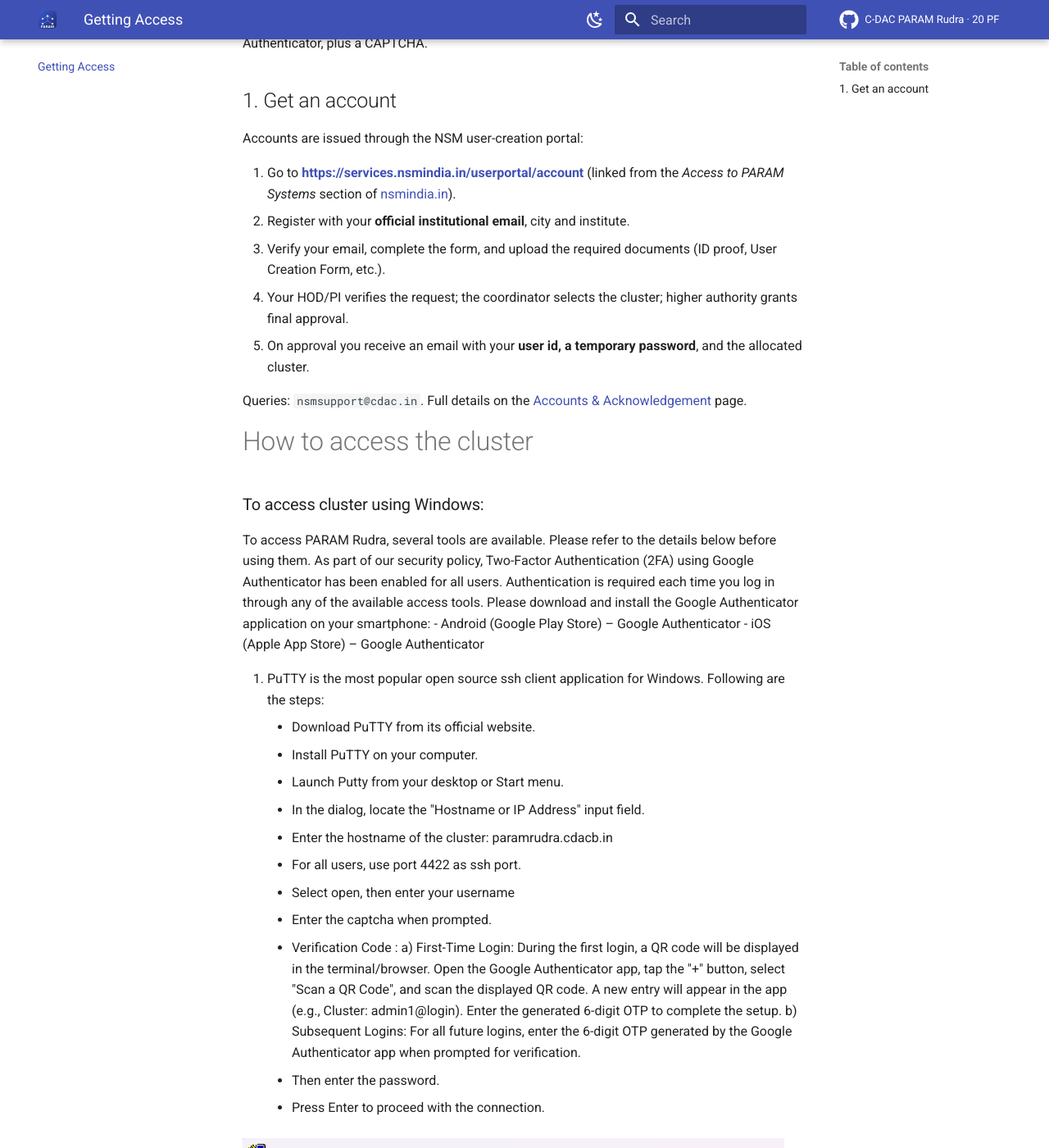
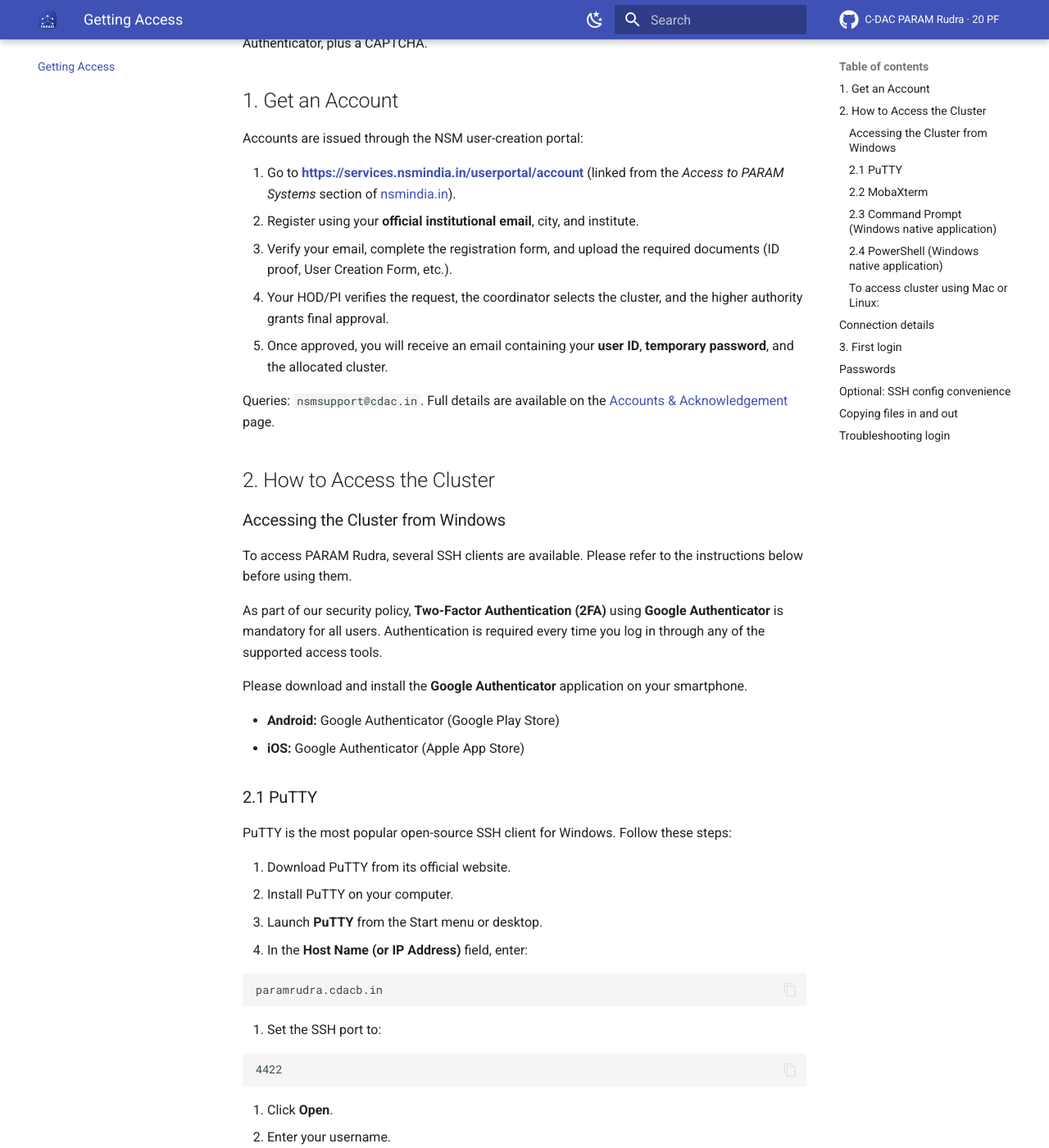
Before and after one commit to samcom12/paramrudra-user-manual, an MkDocs documentation site: the page built from docs/access.md, in a window 1280 px wide and 1400 px high, scrolled down 310 px. Shown: the whole window at 82% size. Built offline with MkDocs 1.6.1 and Material for MkDocs 9.7.7, drawn with Linux system fonts in a browser that asks for light colours; comment, search, counter and statistics services are not loaded; some of the changed text lies outside the part shown.

Commit message:
changes in access, config, spack pages

````diff
--- a/docs/access.md
+++ b/docs/access.md
@@ -1,82 +1,131 @@
 # Getting Access
 
-This page explains how to obtain an account and connect to **PARAM Rudra** over
-SSH. Access uses **password authentication protected by Two-Factor Authentication
-(2FA)** with Google Authenticator, plus a CAPTCHA.
+This page explains how to obtain an account and connect to **PARAM Rudra** over SSH. Access uses **password authentication protected by Two-Factor Authentication (2FA)** with Google Authenticator, plus a CAPTCHA.
 
-## 1. Get an account
+## 1. Get an Account
 
 Accounts are issued through the NSM user-creation portal:
 
-1. Go to **<https://services.nsmindia.in/userportal/account>** (linked from the
-   *Access to PARAM Systems* section of [nsmindia.in](https://nsmindia.in)).
-2. Register with your **official institutional email**, city and institute.
-3. Verify your email, complete the form, and upload the required documents
-   (ID proof, User Creation Form, etc.).
-4. Your HOD/PI verifies the request; the coordinator selects the cluster; higher
-   authority grants final approval.
-5. On approval you receive an email with your **user id, a temporary password**,
-   and the allocated cluster.
+1. Go to **<https://services.nsmindia.in/userportal/account>** (linked from the *Access to PARAM Systems* section of [nsmindia.in](https://nsmindia.in)).
+2. Register using your **official institutional email**, city, and institute.
+3. Verify your email, complete the registration form, and upload the required documents (ID proof, User Creation Form, etc.).
+4. Your HOD/PI verifies the request, the coordinator selects the cluster, and the higher authority grants final approval.
+5. Once approved, you will receive an email containing your **user ID**, **temporary password**, and the allocated cluster.
 
-Queries: `nsmsupport@cdac.in`. Full details on the
-[Accounts & Acknowledgement](acknowledgement.md) page.
+Queries: `nsmsupport@cdac.in`. Full details are available on the [Accounts & Acknowledgement](acknowledgement.md) page.
 
-# How to access the cluster
+## 2. How to Access the Cluster
 
-### To access cluster using Windows:
-To access PARAM Rudra, several tools are available. Please refer to the details below before using them.
-As part of our security policy, Two-Factor Authentication (2FA) using Google Authenticator has been enabled for all users. Authentication is required each time you log in through any of the available access tools.
-Please download and install the Google Authenticator application on your smartphone:
-- Android (Google Play Store) – Google Authenticator
-- iOS (Apple App Store) – Google Authenticator
+### Accessing the Cluster from Windows
 
-1. PuTTY is the most popular open source ssh client application for Windows. Following are the steps:
-    - Download PuTTY from its official website.
-    - Install PuTTY on your computer.
-    - Launch Putty from your desktop or Start menu.
-    - In the dialog, locate the "Hostname or IP Address" input field.
-    - Enter the hostname of the cluster: paramrudra.cdacb.in
-    - For all users, use port 4422 as ssh port.
-    - Select open, then enter your username
-    - Enter the captcha when prompted.
-    - Verification Code :
-         a) First-Time Login: During the first login, a QR code will be displayed in the terminal/browser. Open the Google Authenticator app, tap the "+" button, select "Scan a QR Code", and scan the displayed QR code. A new entry will appear in the app (e.g., Cluster: admin1@login). Enter the generated 6-digit OTP to complete the setup.
-         b) Subsequent Logins: For all future logins, enter the 6-digit OTP generated by the Google Authenticator app when prompted for verification.
-    - Then enter the password.
-    - Press Enter to proceed with the connection.
+To access PARAM Rudra, several SSH clients are available. Please refer to the instructions below before using them.
 
+As part of our security policy, **Two-Factor Authentication (2FA)** using **Google Authenticator** is mandatory for all users. Authentication is required every time you log in through any of the supported access tools.
 
-![ A snapshot of command using Putty](assets/img/puTTY1.png){ loading=lazy }
+Please download and install the **Google Authenticator** application on your smartphone.
 
+- **Android:** Google Authenticator (Google Play Store)
+- **iOS:** Google Authenticator (Apple App Store)
 
-![ A snapshot of command using Putty](assets/img/puTTY2.png){ loading=lazy }
+### 2.1 PuTTY
 
+PuTTY is the most popular open-source SSH client for Windows. Follow these steps:
 
-2. Another popular tool is MobaXterm, which is a third party freely available tool which can be used to access the HPC system and transfer files to the PARAM Rudra system through your local systems (laptop/desktop).
-Here are the steps:
-- Download MobaXterm from its official website.
-- Install MobaXterm on your computer.
-- Launch MobaXterm from your desktop or Start menu.
-- Click on the "Session" button in MobaXterm.
-- Enter the hostname, along with your username.
-- For all users, use port 4422 as ssh port.
-- Enter the captcha when prompted.
-- Verification Code :
-     a) First-Time Login: During the first login, a QR code will be displayed in the terminal/browser. Open the Google Authenticator app, tap - the "+" button, select "Scan a QR Code", and scan the displayed QR code. A new entry will appear in the app (e.g., Cluster: admin1@login). - Enter the generated 6-digit OTP to complete the setup.
-     b) Subsequent Logins: For all future logins, enter the 6-digit OTP generated by the Google Authenticator app when prompted for verification.
-- Then enter the password.
-- Press Enter to proceed with the connection.
+1. Download PuTTY from its official website.
+2. Install PuTTY on your computer.
+3. Launch **PuTTY** from the Start menu or desktop.
+4. In the **Host Name (or IP Address)** field, enter:
 
+   ```text
+   paramrudra.cdacb.in
+   ```
 
-![ A snapshot of command using MobaXterm](assets/img/Moba1.png){ loading=lazy }
+5. Set the SSH port to:
 
+   ```text
+   4422
+   ```
 
-![ A snapshot of command using MobaXterm](assets/img/Moba2.png){ loading=lazy }
+6. Click **Open**.
+7. Enter your username.
+8. Enter the CAPTCHA when prompted.
+9. Complete the verification process:
 
+    **a) First-Time Login**
 
-3. Command Prompt (Windows native application)
+    During your first login, a QR code will be displayed in the terminal window. Open the Google Authenticator application, tap the **+** icon, select **Scan a QR Code**, and scan the displayed QR code. A new entry (for example, `Cluster: admin1@login`) will appear in the application. Enter the generated 6-digit OTP to complete the setup.
+
+    **b) Subsequent Logins**
+
+    During future logins, enter the 6-digit OTP generated by the Google Authenticator application when prompted.
+
+10. Enter your password.
+11. Press **Enter** to complete the login.
+
+![PuTTY login screen](assets/img/puTTY1.png){ loading=lazy }
+
+*Figure 1. PuTTY login screen.*
+
+![PuTTY authentication screen](assets/img/puTTY2.png){ loading=lazy }
+
+*Figure 2. PuTTY authentication screen.*
+
+### 2.2 MobaXterm
+
+MobaXterm is another popular third-party application that can be used to access the PARAM Rudra system and transfer files between your local computer and the cluster.
+
+Follow these steps:
+
+1. Download MobaXterm from its official website.
+2. Install MobaXterm.
+3. Launch MobaXterm.
+4. Click **Session**.
+5. Enter the cluster hostname along with your username.
+6. Set the SSH port to **4422**.
+7. Enter the CAPTCHA when prompted.
+8. Complete the verification process:
+
+    **a) First-Time Login**
+
+    During your first login, a QR code will be displayed. Open Google Authenticator, tap the **+** icon, select **Scan a QR Code**, scan the QR code, and enter the generated 6-digit OTP.
+
+    **b) Subsequent Logins**
+
+    Enter the 6-digit OTP generated by the Google Authenticator application.
+
+9. Enter your password.
+10. Press **Enter** to complete the login.
+
+![MobaXterm login screen](assets/img/Moba1.png){ loading=lazy }
+
+*Figure 3. MobaXterm login screen.*
+
+![MobaXterm authentication screen](assets/img/Moba2.png){ loading=lazy }
+
+*Figure 4. MobaXterm authentication screen.*
+
+### 2.3 Command Prompt (Windows native application)
 This is a native tool for Windows machines which can be used to transfer data from the PARAM Rudra system through your local systems (laptop/desktop).
 a)  To connect to a SSH server, open the terminal of command prompt and type the following command:
+
+  **ssh[username]@[hostname] –p 4422**
+
+  **For example, to connect to PARAM Rudra cluster:**
+
+  **ssh username@paramrudra.cdacb.in -p 4422**
+
+  b) Enter the CAPTCHA when prompted. For the first login, a QR code will be displayed in the terminal/browser. Open the Google Authenticator app, tap the "+" button, select "Scan a QR Code", and scan the displayed QR code. A new entry will appear in the app (e.g., Cluster: admin1@login). Enter the generated 6-digit OTP to complete the setup. For all subsequent logins, enter the 6-digit OTP generated by the Google Authenticator app when prompted for verification. Then enter your password and press Enter to proceed with the connection.
+<br>
+<br>
+<br>
+![ A snapshot of the "ssh" command using Windows command prompt.](assets/img/cmd.png){ loading=lazy }
+*Figure 5:  A snapshot of the "ssh" command using Windows command prompt*
+<br>
+<br>
+
+### 2.4 PowerShell (Windows native application)
+This is a native tool for Windows machines which could be used to transfer data from the PARAM Rudra system through your local systems (laptop/desktop).
+a)  To connect to a SSH server, open the terminal of PowerShell and type the following command:
 
 **ssh[username]@[hostname] –p 4422**
 
@@ -85,33 +134,31 @@ a)  To connect to a SSH server, open the terminal of command prompt and type the
 **ssh username@paramrudra.cdacb.in -p 4422**
 
 b) Enter the CAPTCHA when prompted. For the first login, a QR code will be displayed in the terminal/browser. Open the Google Authenticator app, tap the "+" button, select "Scan a QR Code", and scan the displayed QR code. A new entry will appear in the app (e.g., Cluster: admin1@login). Enter the generated 6-digit OTP to complete the setup. For all subsequent logins, enter the 6-digit OTP generated by the Google Authenticator app when prompted for verification. Then enter your password and press Enter to proceed with the connection.
-
-
-![ A snapshot of the "ssh" command using Windows command prompt.](assets/img/cmd.png){ loading=lazy }
-
-
-4. PowerShell (Windows native application)
-This is a native tool for Windows machines which could be used to transfer data from the PARAM Rudra system through your local systems (laptop/desktop).
-a)  To connect to a SSH server, open the terminal of PowerShell and type the following command:
-
-**ssh[username]@[hostname] –p 4422**
-**For example, to connect to PARAM Rudra cluster:**
-**ssh username@paramrudra.cdacb.in -p 4422**
-b) Enter the CAPTCHA when prompted. For the first login, a QR code will be displayed in the terminal/browser. Open the Google Authenticator app, tap the "+" button, select "Scan a QR Code", and scan the displayed QR code. A new entry will appear in the app (e.g., Cluster: admin1@login). Enter the generated 6-digit OTP to complete the setup. For all subsequent logins, enter the 6-digit OTP generated by the Google Authenticator app when prompted for verification. Then enter your password and press Enter to proceed with the connection.
-
+<br>
+<br>
 
 ![ A snapshot of the "ssh" command using Windows PowerShell.](assets/img/PowerShell.png){ loading=lazy }
-
+*Figure 6:  A snapshot of the "ssh" command using Windows PowerShell.*
+<br>
+<br>
 
 ### To access cluster using Mac or Linux:
 Both Mac and Linux systems provide a built-in SSH client, eliminating the need to install any additional package. To connect to a SSH server, open the terminal and type the following command:
-ssh[username]@[hostname] –p 4422
+
+**ssh[username]@[hostname] –p 4422**
+
 For example, to connect to PARAM Rudra cluster:
+
 `ssh username@paramrudra.cdacb.in -p 4422`
+
 Enter the CAPTCHA when prompted. For the first login, a QR code will be displayed in the terminal/browser. Open the Google Authenticator app, tap the "+" button, select "Scan a QR Code", and scan the displayed QR code. A new entry will appear in the app (e.g., Cluster: admin1@login). Enter the generated 6-digit OTP to complete the setup. For all subsequent logins, enter the 6-digit OTP generated by the Google Authenticator app when prompted for verification. Then enter your password and press Enter to proceed with the connection.
+
 After getting credentials you may access the cluster, please remember the following points:
+
 - When you log in to the cluster, you will land on the login nodes. The login node serves as the primary gateway to the rest of the cluster, housing a job scheduler (known as Slurm) and other applications for creating and submitting the job. You can submit jobs to the queue, and they will execute when the required resources become available.
+
 - Please refrain from running jobs directly on the login node. Login nodes are intended for compiling codes, transferring data and submitting jobs. If you run your job directly on the login node, it will be terminated.
+
 - By default, two directories are available (i.e. /home and /scratch). These directories are available on the login node as well as the other nodes on the cluster. /scratch is for temporary data storage, generally used to store data required for running jobs. Users are requested to regularly back up their own data in scratch directory. As per policy, any files not accessed in the last three months will be permanently deleted.
 
 
--- a/docs/configuration.md
+++ b/docs/configuration.md
@@ -66,8 +66,11 @@ is 13,824 CUDA cores and 160 GB of GPU memory per node.
 - Based on the Lustre parallel file system.
 - The storage subsystem provides a total usable capacity of 20 PiB Primary Storage and 10 PiB Archival Storage.
 - Of the 20 PiB primary storage, 18 PiB delivers a throughput of 150 GB/s, while the remaining 2 PiB is flash-based and provides a throughput of 500 GB/s.
+<br>
 
 ![PARAM Rudra Architecture Diagram  —](assets/img/ParamArchitecture.png){ loading=lazy }
+*Figure : PARAM Rudra Architecture Diagram.*
+<br>
 
 Storage is a **Lustre** parallel filesystem:
 
@@ -82,8 +85,21 @@ purge policy.
 
 ## Software stack
 
+**Software Stack** is an aggregation of software components that work together to accomplish various tasks. These tasks can range from facilitating users in executing their jobs to enabling system administrators to manage the system efficiently. Each software component within the stack is equipped with the necessary tools to achieve its specific task, and there may be multiple components of different flavors for different sub-tasks. Users have the flexibility to mix and match these components according to their preferences. For users, the primary focus is on preparing executables, executing them with their datasets, and visualizing the output. This typically involves compiling codes, linking them with communication libraries, math libraries, and numerical algorithm libraries, preparing executables, running them with desired datasets, monitoring job progress, collecting results, and visualizing output.
+
+System administrators, on the other hand, are concerned with ensuring optimal resource utilization. To achieve this, they may require installation tools, health-check tools for all components, efficient schedulers, and tools for resource allocation and usage monitoring.
+
+The software stack provided with this system has a wide range of software components that meet the needs of both users and administrators. Figure 2 illustrates the components of the software stack.
+
+C-CHAKSHU, a multi-cluster management tool designed to help administrators operate the HPC facility efficiently. It also enables the users to monitor system metrics relating to CPU, storage, interconnects, file system and application-specific utilization from a single dashboard. For more information, please follow the link:  **[CHAKSHU Dashboard](https://paramrudra.cdacb.in/chakshu-front)**.
+<br>
+<br>
+
+
 ![Software Stack -](assets/img/SoftwareStack.png){ loading=lazy}
-
+*Figure : Software Stack.*
+<br>
+<br>
 
 
 | Functional area | Component(s) |
@@ -102,7 +118,27 @@ purge policy.
 CPU, storage, interconnect, filesystem and application utilization from a single
 web dashboard.
 
-## Partitions (queues)
+## Resource Management
+
+This section explains how you interact with the resource manager. It covers information about the resource manager, the definition of nodes within partitions, job policies, scheduler information, the process of submitting jobs to the cluster, monitoring active jobs and getting useful information about resource usage.
+
+A cluster is a group of computers that work together to solve complex computational tasks and presents itself to the user as a single system. For the resources of a cluster (e.g. CPUs, GPUs, memory) to be used efficiently, a resource manager (also called workload manager or batch-queuing system) is important. While there are many different resource managers available, the resource manager at PARAM Rudra is SLURM. After submitting a job to the cluster, SLURM will try to fulfill the job’s resource request by allocating resources to the job. If the requested resources are already available, the job can start immediately. Otherwise, the start of the job is delayed (pending) until enough resources are available. SLURM allows you to monitor active (pending, running) jobs and to retrieve statistics about finished jobs.
+
+SLURM, which is an open-source workload manager, efficiently allocates computing resources such as CPUs, GPUs, and memory to users' jobs, ensuring optimal resource utilization and job scheduling. SLURM provides features for job submission, monitoring, and management, allowing users to specify job requirements and dependencies. Slurm is a widely used batch scheduler in the top500 HPC list.
+
+
+### SLURM Partitions
+
+Partition is a logical grouping of nodes that share similar characteristics or resources. Partitions are helpful to manage and allocate resources efficiently based on the specific requirements of jobs or users. PARAM Rudra consists of three types of computational nodes: i.e. CPU only nodes, High memory (with 768 GB memory) nodes and GPU-enabled GPGPU nodes.
+
+The following partitions/queues have been defined to meet different user requirements:
+
+1. **cpu:** This partition is specifically designed for nodes that only have CPU resources.
+
+2. **gpu:** The GPU partition includes nodes equipped with NVIDIA A100 GPUs. Jobs submitted to this partition will run on nodes that can leverage the high-performance computing capabilities of A100 GPU cards for parallel processing tasks.  The GPU partition exclusively contains GPU nodes. If a user wishes to submit a job only on GPU nodes, they need to specify the number of GPU cards with the partition name.
+
+3. **hm:** The High Memory partition is intended for nodes with a substantial amount of RAM. Specifically, it accommodates CPU nodes that are equipped with 768 GB of RAM, allowing jobs requiring large memory resources to be executed efficiently.
+
 
 Three user partitions map to the three compute node types. Limits below are from
 the **live SLURM configuration** on the login banner:
````
Also changed, not shown: docs/spack.md (+21 -1 lines), docs/assets/img/spackCompilers.png (added), docs/assets/img/spackFind.png (added), docs/assets/img/spackLoad.png (added).
